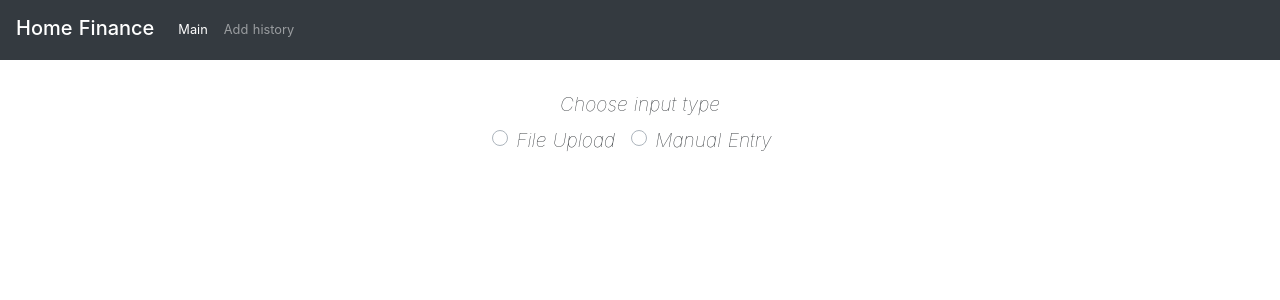
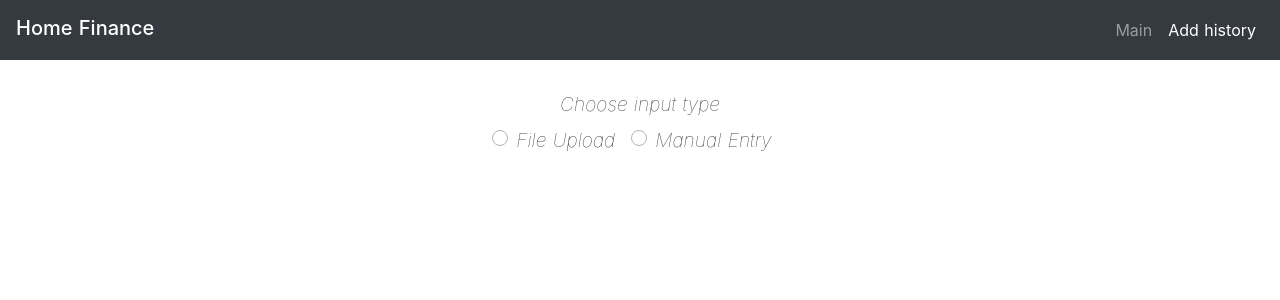
Before and after one commit to M-Kocikowski/HomeFinanceApp_UI, a Nuxt app: page /history in a window 1280 px wide. Shown: the top 300 px of the page. Built offline with nearby package versions, Linux system fonts and the light colour scheme.

Commit message:
changed nav bar

```diff
--- a/layouts/default.vue
+++ b/layouts/default.vue
@@ -2,9 +2,9 @@
   <div>
     <b-navbar toggleable="lg" type="dark" variant="dark">
       <b-navbar-brand tag="h1" class="mb-1">Home Finance</b-navbar-brand>
-      <b-navbar-nav align="center" small>
-        <b-nav-item :active="link1" @click="clickFirstLink" to="/">Main</b-nav-item>
-        <b-nav-item :active="link2" @click="clickSecondLink" to="/history">Add history</b-nav-item>
+      <b-navbar-nav class="ml-auto">
+        <b-nav-item to="/" :active="$route.name == 'index'">Main</b-nav-item>
+        <b-nav-item to="/history" :active="$route.name == 'history'">Add history</b-nav-item>
       </b-navbar-nav>
     </b-navbar>
     <nuxt />
@@ -13,22 +13,7 @@
 
 <script>
   export default {
-      data(){
-          return{
-              link1: true,
-              link2: false
-          }
-      },
-      methods:{
-          clickFirstLink(){
-              this.link1 = true;
-              this.link2 = false;
-          },
-          clickSecondLink(){
-              this.link1 = false;
-              this.link2 = true;
-          }
-      }
+
   }
 </script>
 
```
